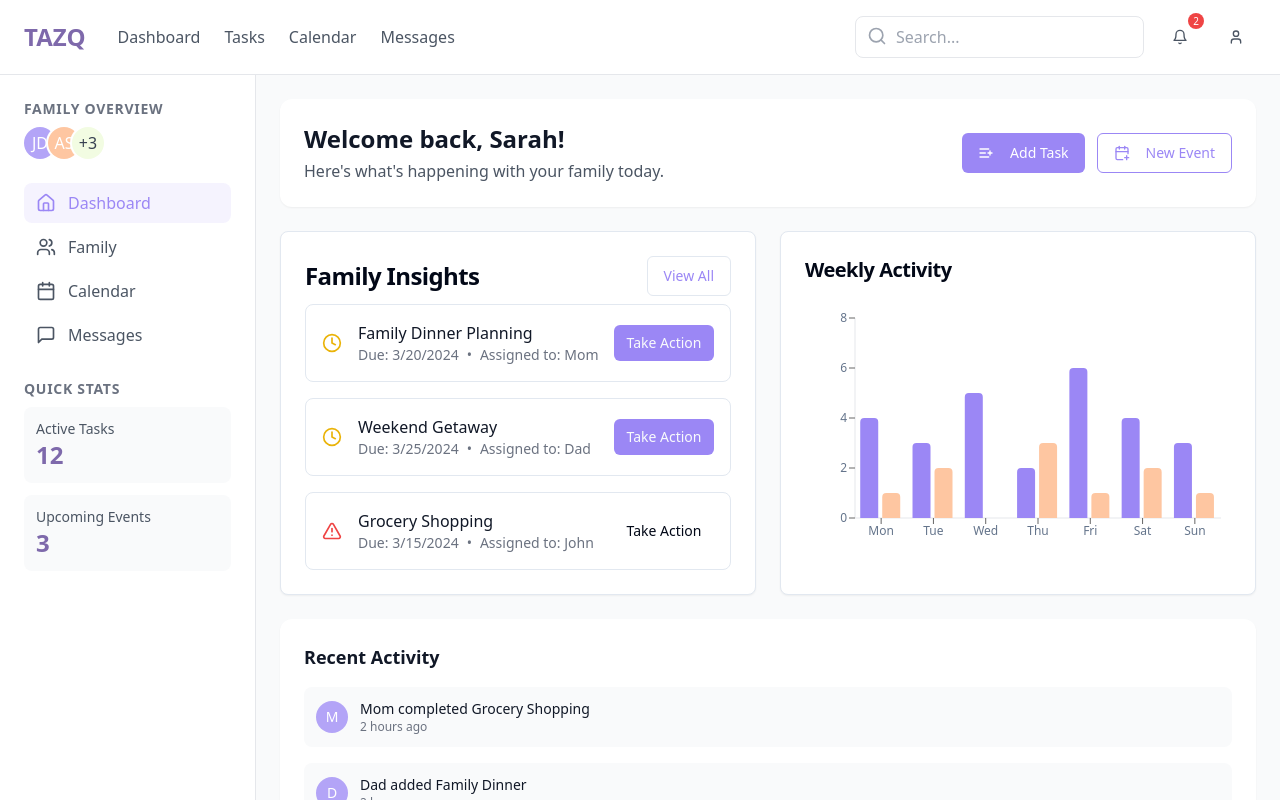
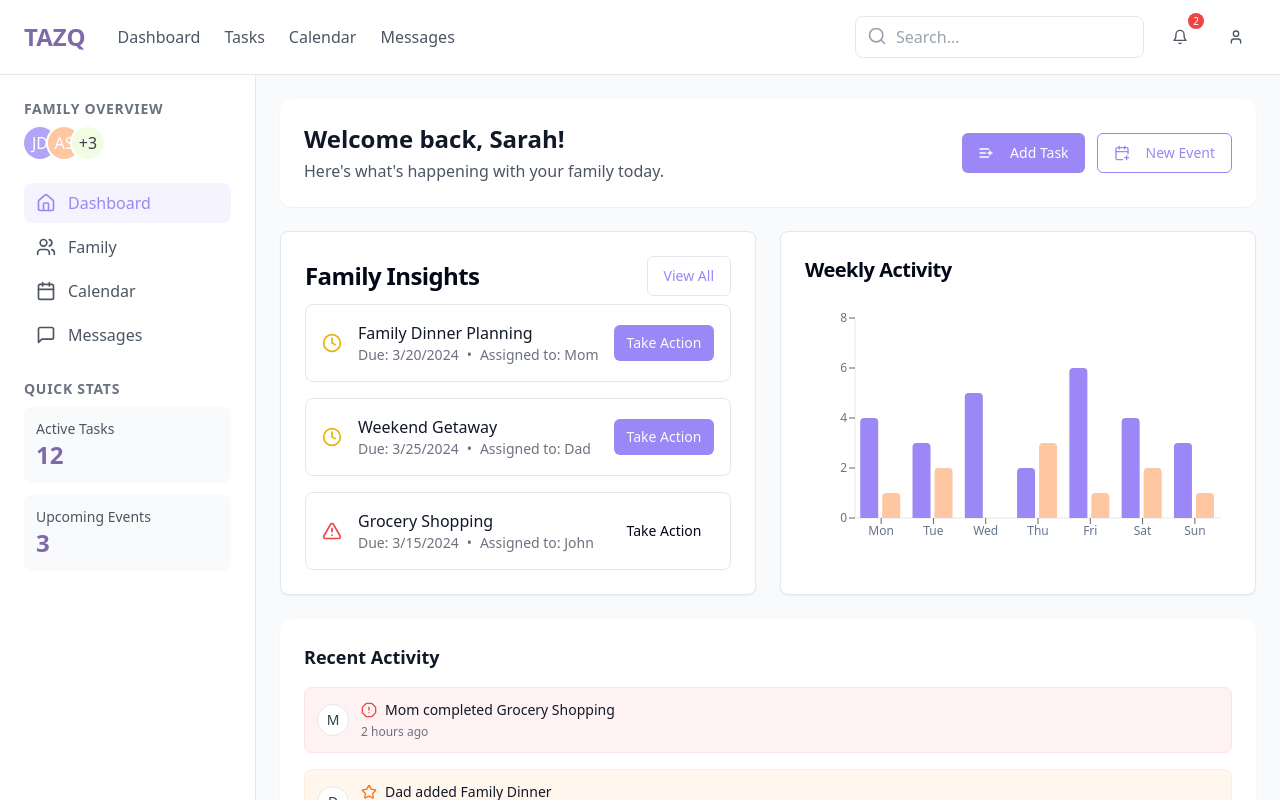
Before and after one commit to marcosogg/task-keeper-bridge, a React (Vite) app: page / in a window 1280 px wide. Shown: the top 800 px of the page. Built offline with nearby package versions, Linux system fonts and the light colour scheme.

Commit message:
Enhance Task Priority Visualization
Implement visual cues for task priority levels, ensuring urgent tasks are displayed at the top of the list. Update both list and detail views to clearly indicate priority status through colors and icons.
[skip gpt_engineer]

```diff
--- a/src/components/MainContent.tsx
+++ b/src/components/MainContent.tsx
@@ -1,7 +1,69 @@
-import { CalendarPlus, ListPlus } from "lucide-react";
+import { CalendarPlus, ListPlus, AlertOctagon, Star, Flag } from "lucide-react";
 import { Button } from "@/components/ui/button";
 import { InsightsPanel } from "./InsightsPanel";
 import { StatsPanel } from "./StatsPanel";
+import { cn } from "@/lib/utils";
+
+interface ActivityItem {
+  user: string;
+  action: string;
+  item: string;
+  priority: "high" | "medium" | "low";
+  timestamp: string;
+}
+
+const activities: ActivityItem[] = [
+  {
+    user: "Mom",
+    action: "completed",
+    item: "Grocery Shopping",
+    priority: "high",
+    timestamp: "2 hours ago"
+  },
+  {
+    user: "Dad",
+    action: "added",
+    item: "Family Dinner",
+    priority: "medium",
+    timestamp: "3 hours ago"
+  },
+  {
+    user: "John",
+    action: "updated",
+    item: "Weekend Plans",
+    priority: "low",
+    timestamp: "4 hours ago"
+  },
+].sort((a, b) => {
+  const priorityOrder = { high: 0, medium: 1, low: 2 };
+  return priorityOrder[a.priority] - priorityOrder[b.priority];
+});
+
+const getPriorityIcon = (priority: string) => {
+  switch (priority) {
+    case 'high':
+      return <AlertOctagon className="h-4 w-4 text-red-500" aria-hidden="true" />;
+    case 'medium':
+      return <Star className="h-4 w-4 text-orange-500" aria-hidden="true" />;
+    case 'low':
+      return <Flag className="h-4 w-4 text-blue-500" aria-hidden="true" />;
+    default:
+      return null;
+  }
+};
+
+const getPriorityColor = (priority: string) => {
+  switch (priority) {
+    case 'high':
+      return 'bg-red-50 border-red-100';
+    case 'medium':
+      return 'bg-orange-50 border-orange-100';
+    case 'low':
+      return 'bg-blue-50 border-blue-100';
+    default:
+      return 'bg-gray-50 border-gray-100';
+  }
+};
 
 export const MainContent = () => {
   return (
@@ -46,28 +108,30 @@ export const MainContent = () => {
         <div className="bg-white rounded-xl p-4 md:p-6 shadow-sm" role="region" aria-label="Recent activity">
           <h2 className="text-base md:text-lg font-semibold text-gray-900 mb-4" id="recent-activity-heading">Recent Activity</h2>
           <div className="space-y-3 md:space-y-4" aria-labelledby="recent-activity-heading">
-            {[
-              { user: "Mom", action: "completed", item: "Grocery Shopping" },
-              { user: "Dad", action: "added", item: "Family Dinner" },
-              { user: "John", action: "updated", item: "Weekend Plans" },
-            ].map((activity, index) => (
+            {activities.map((activity, index) => (
               <div
                 key={index}
-                className="flex items-center space-x-3 p-2 md:p-3 bg-gray-50 rounded-lg"
+                className={cn(
+                  "flex items-center space-x-3 p-3 rounded-lg border transition-colors",
+                  getPriorityColor(activity.priority)
+                )}
                 role="listitem"
               >
                 <div
-                  className="w-6 h-6 md:w-8 md:h-8 rounded-full bg-primary-light flex items-center justify-center text-white text-xs md:text-sm"
+                  className="w-8 h-8 rounded-full bg-white border border-gray-200 flex items-center justify-center text-gray-700 text-sm"
                   aria-hidden="true"
                 >
                   {activity.user[0]}
                 </div>
-                <div>
-                  <p className="text-xs md:text-sm text-gray-900">
-                    <span className="font-medium">{activity.user}</span>{" "}
-                    {activity.action} {activity.item}
-                  </p>
-                  <p className="text-xs text-gray-500">2 hours ago</p>
+                <div className="flex-1">
+                  <div className="flex items-center gap-2">
+                    {getPriorityIcon(activity.priority)}
+                    <p className="text-sm text-gray-900">
+                      <span className="font-medium">{activity.user}</span>{" "}
+                      {activity.action} {activity.item}
+                    </p>
+                  </div>
+                  <p className="text-xs text-gray-500 mt-1">{activity.timestamp}</p>
                 </div>
               </div>
             ))}
```
